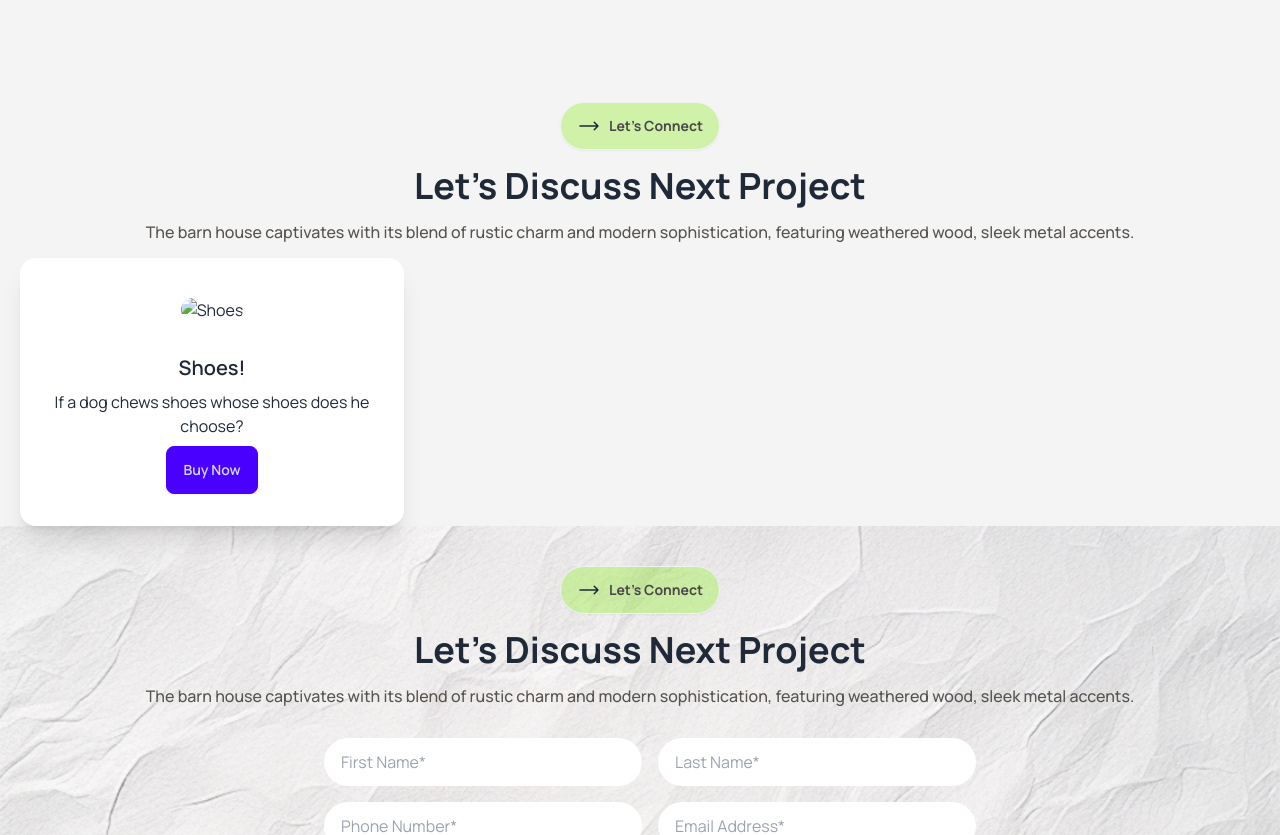
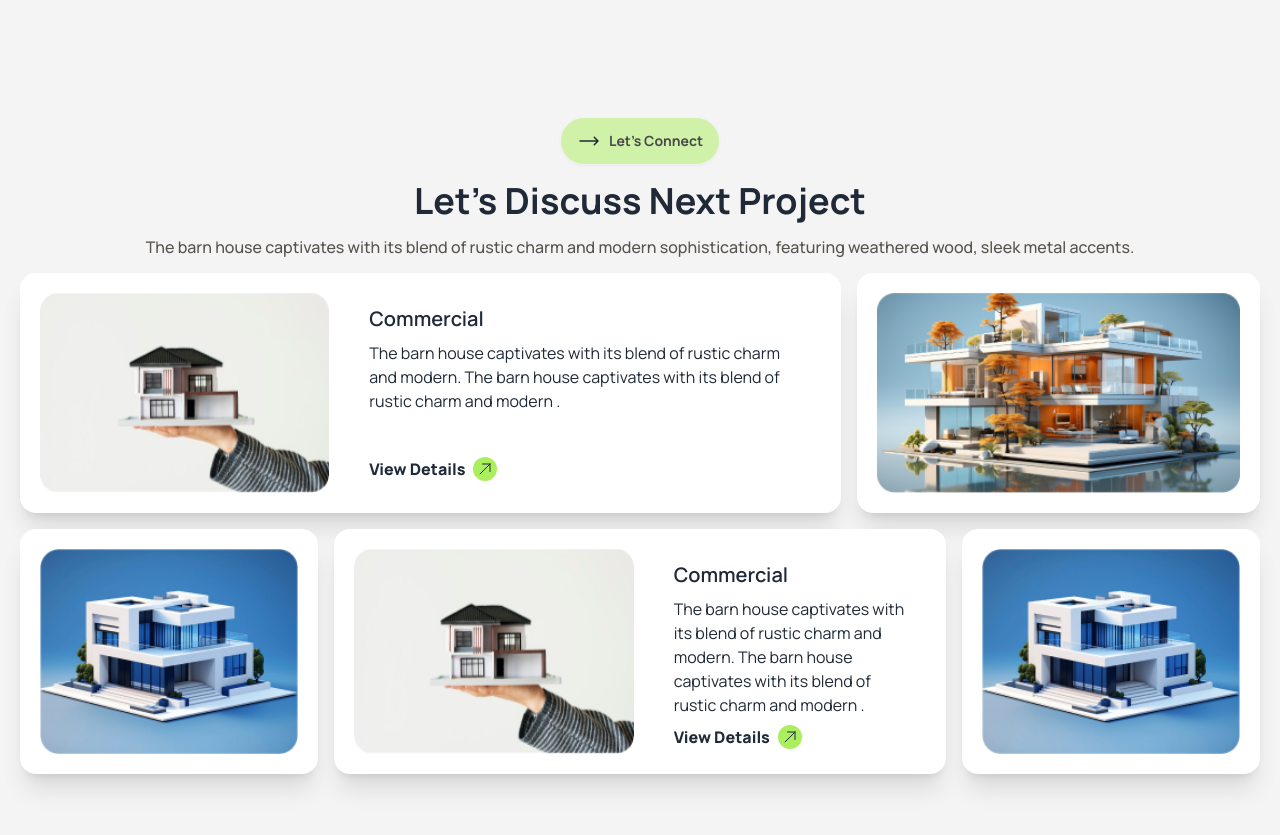
Before and after one commit to NaziaIslam2024/Rinterior_Assignment-3, a plain HTML site: page index.html in a window 1280 px wide. Shown: the part 1965-2800 px from the top of the page. Drawn offline with nearby package versions, Linux system fonts and the light colour scheme.

Commit message:
chellange part done

```diff
--- a/index.html
+++ b/index.html
@@ -132,7 +132,7 @@
           <div class="hidden md:block"><img src="assets/Vector.png" alt=""></div>
           <div class="md:flex gap-8">
             <!-- text part leftside-->
-            <div class="md:flex-1 md:text-left mb-4 items-center text-center space-y-6 md:space-y-8">
+            <div class="md:flex-1 md:text-left mb-4 lg:mt-7 items-center text-center space-y-6 md:space-y-8">
               <div class="btn bg-rinterior-body-light rounded-3xl">
                 <svg
                 xmlns="http://www.w3.org/2000/svg"
@@ -243,7 +243,7 @@
 
       <!-- explore-our-latest-work section starts-->
       <section>
-        <div class="container mx-auto px-5 pt-10 space-y-4 text-center">
+        <div class="container mx-auto px-5 pt-10 space-y-4 text-center pb-4 lg:pb-20">
           <div class="btn bg-rinterior-primary-light rounded-3xl">
             <svg
             xmlns="http://www.w3.org/2000/svg"
@@ -262,23 +262,89 @@
           <h1 class="text-2xl font-bold lg:text-4xl">Let’s Discuss Next Project</h1>
           <p class=" text-sm font-medium text-stone-600 lg:text-[16px]">The barn house captivates with its blend of rustic charm and  modern sophistication, featuring weathered wood, sleek metal accents.</p>
           <!-- card container -->
-          <div>
+          <div class="grid gap-4 md:grid-cols-2 md:col-span-3 lg:grid-cols-3 lg:w-full">
             <!-- card 1 -->
-            <div class="card bg-base-100 w-96 shadow-xl">
-              <figure class="px-10 pt-10">
+            <div class="card bg-base-100 shadow-xl md:flex md:flex-row lg:col-span-2">
+              <figure class="px-5 pt-5 lg:pb-5">
                 <img
-                  src=""
-                  alt="Shoes"
-                  class="rounded-xl" />
+                  src="assets/img1.png"
+                  alt="card-1"
+                  class="h-44 w-full rounded-xl lg:h-full" />
               </figure>
-              <div class="card-body items-center text-center">
-                <h2 class="card-title">Shoes!</h2>
-                <p>If a dog chews shoes whose shoes does he choose?</p>
+              <div class="card-body items-left text-left lg:pl-5 lg:basis-1/2">
+                <h2 class="card-title">Commercial</h2>
+                <p>The barn house captivates with its blend of rustic charm and modern. The barn house captivates with its blend of rustic charm and modern .</p>
                 <div class="card-actions">
-                  <button class="btn btn-primary">Buy Now</button>
+                  <a class="flex gap-2 items-center rounded-3xl font-extrabold">View Details
+                    <svg xmlns="http://www.w3.org/2000/svg" fill="none" viewBox="0 0 24 24" stroke-width="1.5" stroke="currentColor" class="bg-rinterior-primary rounded-full size-6 p-1">
+                      <path stroke-linecap="round" stroke-linejoin="round" d="m4.5 19.5 15-15m0 0H8.25m11.25 0v11.25" />
+                    </svg>
+                  </a>
+                  <!-- <button class="btn btn-primary">Buy Now</button> -->
                 </div>
               </div>
             </div>
+
+            <!-- card 2 -->
+            <div class="card bg-base-100 shadow-xl">
+              <figure class="px-5 py-5">
+                <img
+                  src="assets/img2.png"
+                  alt="card-1"
+                  class="h-48 rounded-xl w-full lg:h-full" />
+              </figure>
+            </div>
+
+            <div class="grid gap-4 md:grid-cols-2 md:col-span-3 lg:grid-cols-4 lg:w-full">
+              <!-- card 3 -->
+              <div class="card bg-base-100 shadow-xl">
+                <figure class="px-5 py-5">
+                  <img
+                    src="assets/img3.png"
+                    alt="card-1"
+                    class="h-48 rounded-xl w-full lg:h-full" />
+                </figure>
+              </div>
+
+              <!-- card 4 -->
+              <div class="card bg-base-100 shadow-xl md:flex md:flex-row lg:col-span-2">
+                <figure class="px-5 pt-5 lg:pb-5">
+                  <img
+                    src="assets/img1.png"
+                    alt="card-1"
+                    class="h-44 w-full rounded-xl lg:h-full" />
+                </figure>
+                <div class="card-body items-left text-left lg:pl-5 lg:basis-1/2">
+                  <h2 class="card-title">Commercial</h2>
+                  <p>The barn house captivates with its blend of rustic charm and modern. The barn house captivates with its blend of rustic charm and modern .</p>
+                  <div class="card-actions">
+                    <a class="flex gap-2 items-center rounded-3xl font-extrabold">View Details
+                      <svg xmlns="http://www.w3.org/2000/svg" fill="none" viewBox="0 0 24 24" stroke-width="1.5" stroke="currentColor" class="bg-rinterior-primary rounded-full size-6 p-1">
+                        <path stroke-linecap="round" stroke-linejoin="round" d="m4.5 19.5 15-15m0 0H8.25m11.25 0v11.25" />
+                      </svg>
+                    </a>
+                  </div>
+                </div>
+              </div>
+              <!-- card 5 -->
+              <div class="card bg-base-100 shadow-xl">
+                <figure class="px-5 py-5">
+                  <img
+                    src="assets/img3.png"
+                    alt="card-1"
+                    class="h-48 rounded-xl w-full lg:h-full" />
+                </figure>
+              </div>
+          </div>
+          <!-- card 6 -->
+          <div class="card bg-base-100 shadow-xl lg:hidden">
+            <figure class="px-5 py-5">
+              <img
+                src="assets/img3.png"
+                alt="card-1"
+                class="h-48 rounded-xl w-full lg:h-full" />
+            </figure>
+          </div>
           </div>
         </div>
       </section>
```
